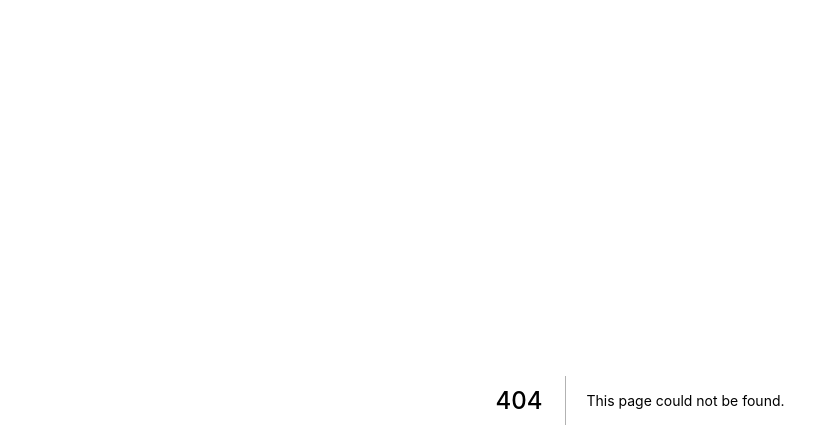
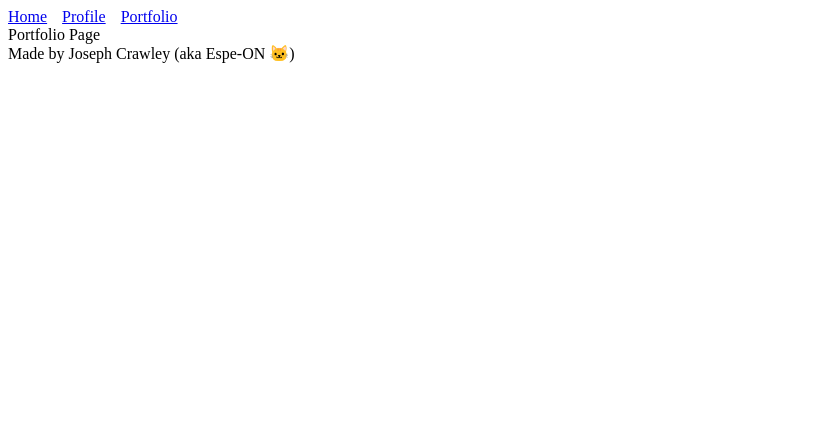
Before and after one commit to Espe-on/profile_page, a Next.js app: page /portfolio in a window 1280 px wide. Before the commit this address had no page. Shown: the top 448 px of the page, without its empty margins (0-839 px from the left). Built offline with nearby package versions, Linux system fonts and the light colour scheme.

Commit message:
Added Basic Profile Pages

```diff
--- a/components/Page/Footer.tsx
+++ b/components/Page/Footer.tsx
@@ -5,7 +5,7 @@ import EmojiDisplayer from "../Displayers/EmojiDisplayer";
 
 const Header : FunctionComponent = () => (
     <div>
-        Made by Joseph Crawley <EmojiDisplayer symbol="🐱" label="cat"/>
+        Made by Joseph Crawley (aka Espe-ON <EmojiDisplayer symbol="🐱" label="cat"/>)
     </div>
 );
 
--- a/components/Page/Header.tsx
+++ b/components/Page/Header.tsx
@@ -11,6 +11,12 @@ const Header : FunctionComponent = () => (
         <Link href="/">
             <a style={linkStyle}>Home</a>
         </Link>
+        <Link href="/profile">
+            <a style={linkStyle}>Profile</a>
+        </Link>
+        <Link href="/portfolio">
+            <a style={linkStyle}>Portfolio</a>
+        </Link>
     </div>
 );
 
--- /dev/null
+++ b/pages/portfolio.tsx
@@ -0,0 +1,16 @@
+import {NextPage} from 'next';
+import PageContainer from "../components/Page/PageContainer";
+import React, {FunctionComponent} from "react";
+
+const PortfolioComponent: FunctionComponent = () => (
+    <div>Portfolio Page</div>
+);
+
+const Portfolio: NextPage<FunctionComponent> = (homeComponent) => (
+    <PageContainer headerAdd={true} footerAdd={true}>
+        <PortfolioComponent/>
+    </PageContainer>
+);
+
+
+export default Portfolio;
```
Also changed, not shown: pages/home.tsx (added, +16 -0 lines), pages/index.tsx (+16 -6 lines), pages/profile.tsx (added, +16 -0 lines).
